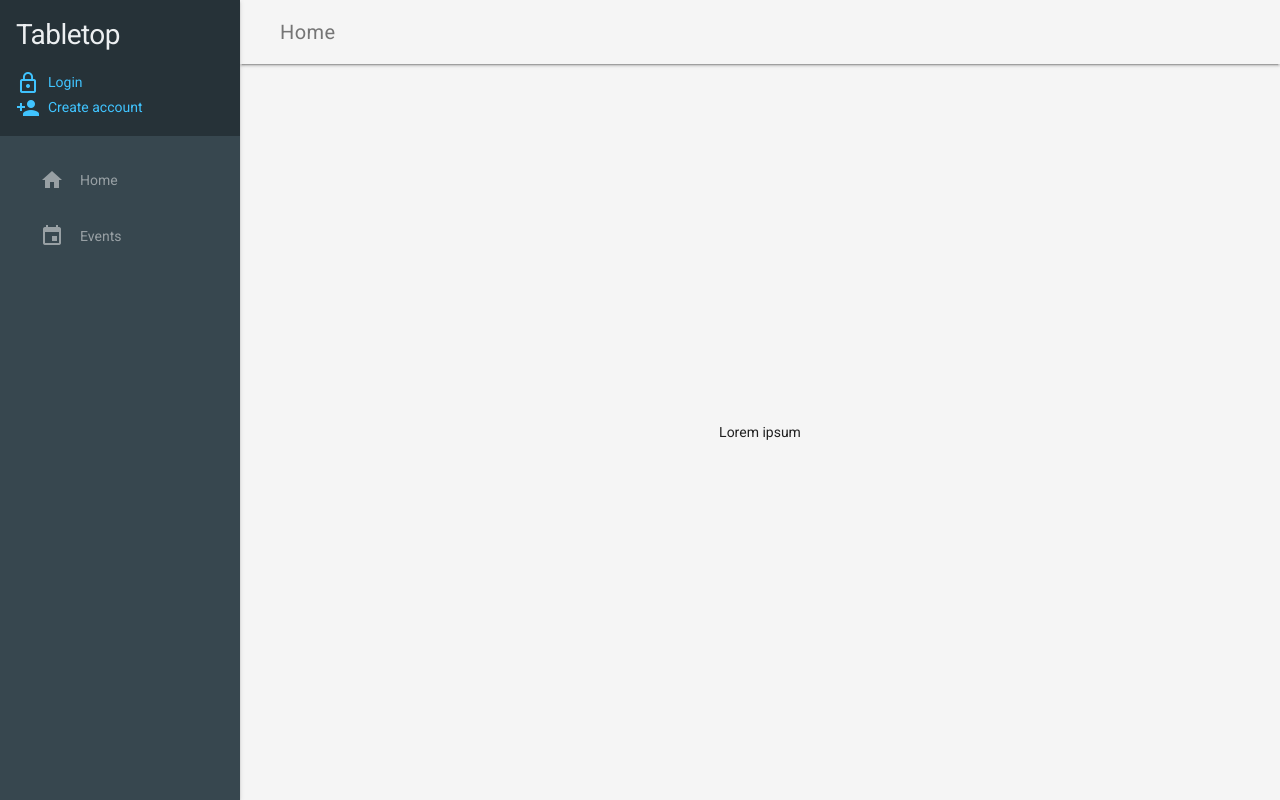
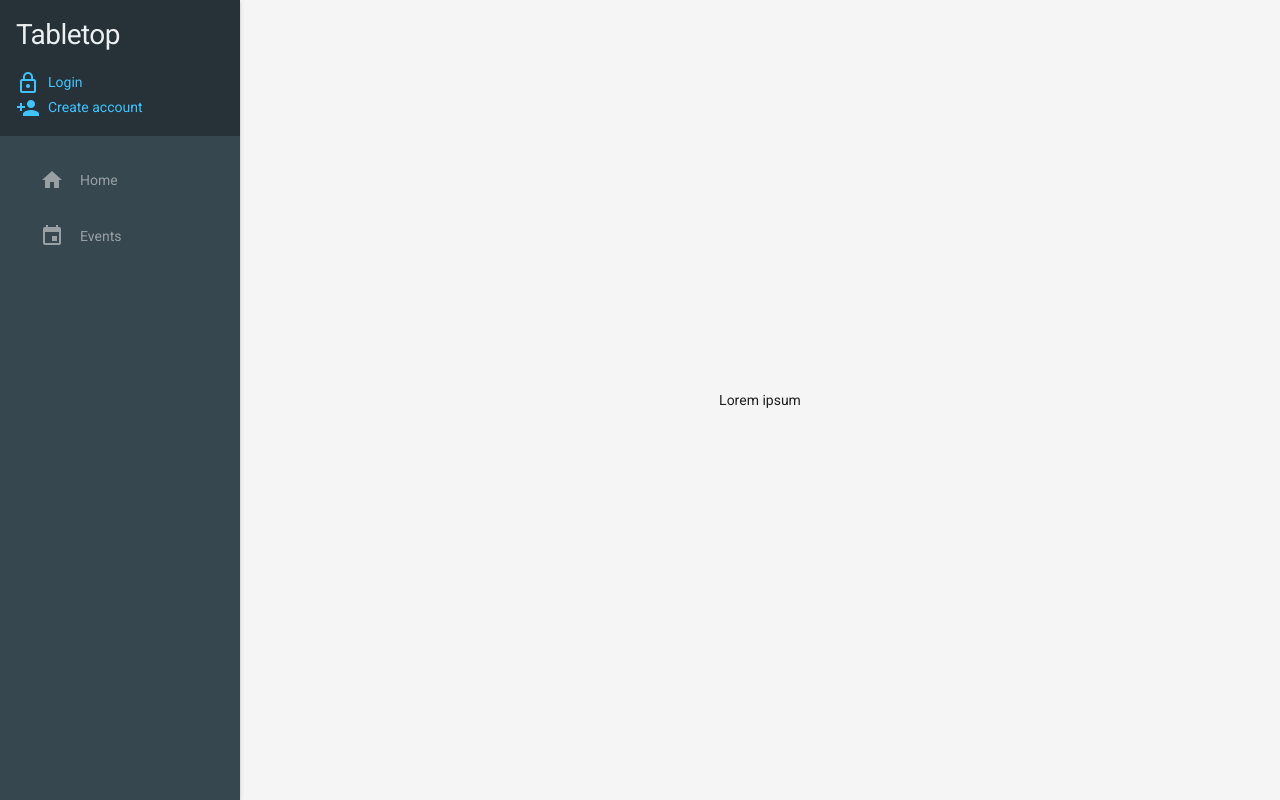
Before and after one commit to sniezek/tabletop, a React app in the folder app/: page / in a window 1280 px wide. Built offline with nearby package versions, Linux system fonts and the light colour scheme.

Commit message:
Removed Header

```diff
--- a/app/src/components/Header/Header.jsx
+++ /dev/null
@@ -1,12 +0,0 @@
-import React from "react";
-import "./Header.scss";
-
-export const Header = () => (
-    <header className="demo-header mdl-layout__header mdl-color--grey-100 mdl-color-text--grey-600">
-        <div className="mdl-layout__header-row">
-            <span className="mdl-layout-title">Home</span>
-        </div>
-    </header>
-);
-
-export default Header;
--- a/app/src/components/Header/index.js
+++ /dev/null
@@ -1,3 +0,0 @@
-import Header from "./Header.jsx";
-
-export default Header;
--- a/app/src/layouts/CoreLayout/CoreLayout.jsx
+++ b/app/src/layouts/CoreLayout/CoreLayout.jsx
@@ -1,13 +1,11 @@
 import React from "react";
 import PropTypes from "prop-types";
-import Header from "../../components/Header";
 import DrawerContainer from "../../containers/DrawerContainer.jsx";
 import "./CoreLayout.scss";
 import "../../styles/core.scss";
 
 const CoreLayout = ({ children }) => (
-    <div className="demo-layout mdl-layout mdl-js-layout mdl-layout--fixed-drawer mdl-layout--fixed-header">
-        <Header />
+    <div className="mdl-layout mdl-js-layout mdl-layout--fixed-drawer">
         <DrawerContainer />
         <main className="mdl-layout__content mdl-color--grey-100 main">
             {children}
--- a/app/src/styles/core.scss
+++ b/app/src/styles/core.scss
@@ -18,11 +18,3 @@ body {
 #root {
     flex: 1 0 auto;
 }
-
-.demo-layout .mdl-layout__header .mdl-layout__drawer-button {
-    color: rgba(0, 0, 0, 0.54);
-}
-
-.demo-content {
-    max-width: 1080px;
-}
```
Also changed, not shown: app/src/components/Header/Header.scss (deleted).
